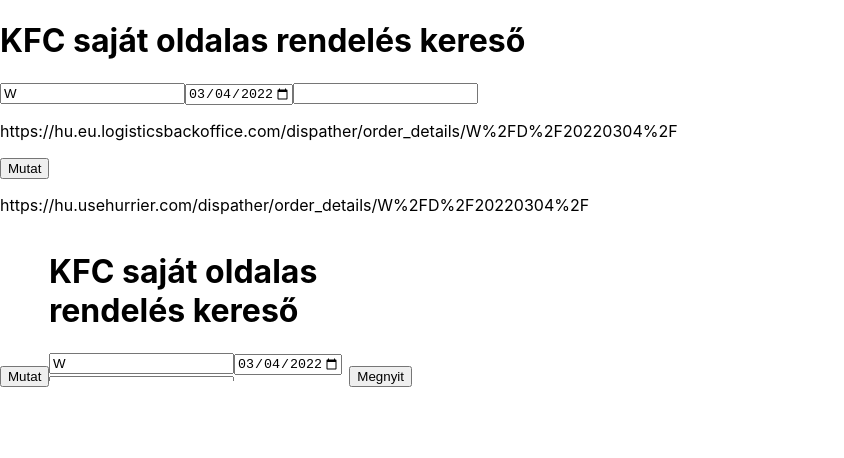
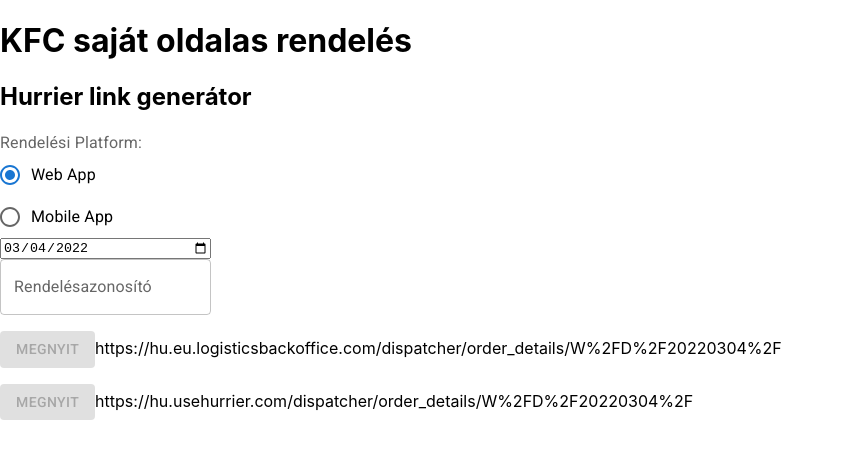
Before and after one commit to Mausp7/kfc-search, a React (Create React App) app: page / in a window 1280 px wide. Shown: the top 458 px of the page, without its empty margins (0-844 px from the left). Built offline with nearby package versions, Linux system fonts and the light colour scheme.

Commit message:
Add Material-UI.

```diff
--- a/package.json
+++ b/package.json
@@ -4,6 +4,10 @@
   "version": "0.1.0",
   "private": true,
   "dependencies": {
+    "@date-io/date-fns": "^2.13.1",
+    "@emotion/react": "^11.8.1",
+    "@emotion/styled": "^11.8.1",
+    "@mui/material": "^5.4.4",
     "@testing-library/jest-dom": "^5.16.2",
     "@testing-library/react": "^12.1.3",
     "@testing-library/user-event": "^13.5.0",
--- a/public/index.html
+++ b/public/index.html
@@ -6,6 +6,14 @@
 		<meta name="theme-color" content="#000000" />
 		<meta name="description" content="KFC rendelés link tool" />
 		<link rel="manifest" href="%PUBLIC_URL%/manifest.json" />
+		<link
+			rel="stylesheet"
+			href="https://fonts.googleapis.com/css?family=Roboto:300,400,500,700&display=swap"
+		/>
+		<link
+			rel="stylesheet"
+			href="https://fonts.googleapis.com/icon?family=Material+Icons"
+		/>
 		<title>KFC Search Tool</title>
 	</head>
 	<body>
--- a/src/App.jsx
+++ b/src/App.jsx
@@ -1,26 +1,44 @@
 import { useState } from "react";
-
+import { FormControl, FormLabel, FormControlLabel, RadioGroup, Radio, /* StaticDatePicker,  */TextField, Button} from "@mui/material";
+/* import DateAdapter from '@mui/lab/AdapterDateFns';
+import LocalizationProvider from '@mui/lab/LocalizationProvider';
+ */
 function App() {
   const presentDate = new Date().toISOString().split("T")[0];
 
   const [orderScource, setOrderScource] = useState("W");
   const [date, setDate] = useState(presentDate);
   const [code, setCode] = useState("");
-  const [frameScource, setFrameScource] = useState("");
 
-
-  const link = `https://hu.eu.logisticsbackoffice.com/dispather/order_details/${orderScource}%2FD%2F${date.split("-").join("")}%2F${code}`;
-  const altLink = `https://hu.usehurrier.com/dispather/order_details/${orderScource}%2FD%2F${date.split("-").join("")}%2F${code}`
+  const link = `https://hu.eu.logisticsbackoffice.com/dispatcher/order_details/${orderScource}%2FD%2F${date.split("-").join("")}%2F${code}`;
+  const altLink = `https://hu.usehurrier.com/dispatcher/order_details/${orderScource}%2FD%2F${date.split("-").join("")}%2F${code}`
 
   return (
     <div className="App">
-      <h1>KFC saját oldalas rendelés kereső</h1>
-      <input
-        type="text"
-        required
+      <h1>KFC saját oldalas rendelés</h1>
+      <h2>Hurrier link generátor</h2>
+      <FormControl>
+        <FormLabel id="radio-label">Rendelési Platform:</FormLabel>
+        <RadioGroup
+          aria-labelledby="Rendelés feladási platform:"
           value={orderScource}
-        onChange={event => setOrderScource(event.target.value)}
+          onChange={(event) => setOrderScource(event.target.value)}
+        >
+          <FormControlLabel value="W" control={<Radio />} label="Web App" />
+          <FormControlLabel value="M" control={<Radio />} label="Mobile App" />
+        </RadioGroup>
+
+{/*         <LocalizationProvider dateAdapter={DateAdapter}>
+          <StaticDatePicker
+            label="Basic example"
+            orientation="landscape"
+            openTo="day"
+            value={date}
+            onChange={event => setDate(event.target.value)}
+            renderInput={(params) => <TextField {...params} />}
           />
+        </LocalizationProvider>
+ */}
         <input
           type="date"
           required
@@ -29,20 +47,38 @@
           value={date}
           onChange={event => setDate(event.target.value)}
         />
-      <input
+      <TextField
               type="text"
-        required
+              label="Rendelésazonosító"
+              placeholder="pl: ABCDEFG"
+              value={code}
+              onChange={event => setCode(event.target.value.toUpperCase())}
+              variant="outlined"
+      />
+    </FormControl>
 
-        value={code}
-        onChange={event => setCode(event.target.value)}
-      />
-      <p>{link}</p>
-      <button onClick={() => setFrameScource(link)}>Mutat</button>
-      <p>{altLink}</p>
-      <button onClick={() => setFrameScource(altLink)}>Mutat</button>
-
-      <iframe src={`ˇ${frameScource}ˇ`} title="result-iframe" frameBorder="0"></iframe>
-      <a href={frameScource} target="_blank" rel="noreferrer" ><button>Megnyit</button></a>
+      <p>
+        <a href={link} target="_blank" rel="noreferrer" >
+          <Button
+            variant="contained"
+            disabled={code.length !== 7}
+          >
+            Megnyit
+          </Button>
+        </a>
+        {link}
+      </p>
+      <p>
+        <a href={altLink} target="_blank" rel="noreferrer" >
+          <Button
+            variant="contained"
+            disabled={code.length !== 7}
+          >
+            Megnyit
+          </Button>
+        </a>
+        {altLink}
+      </p>
     </div>
   );
 }
```
Also changed, not shown: 1 other file (tests, documents, lock files or other folders). Lines whose indentation alone changed are shown as unchanged.
